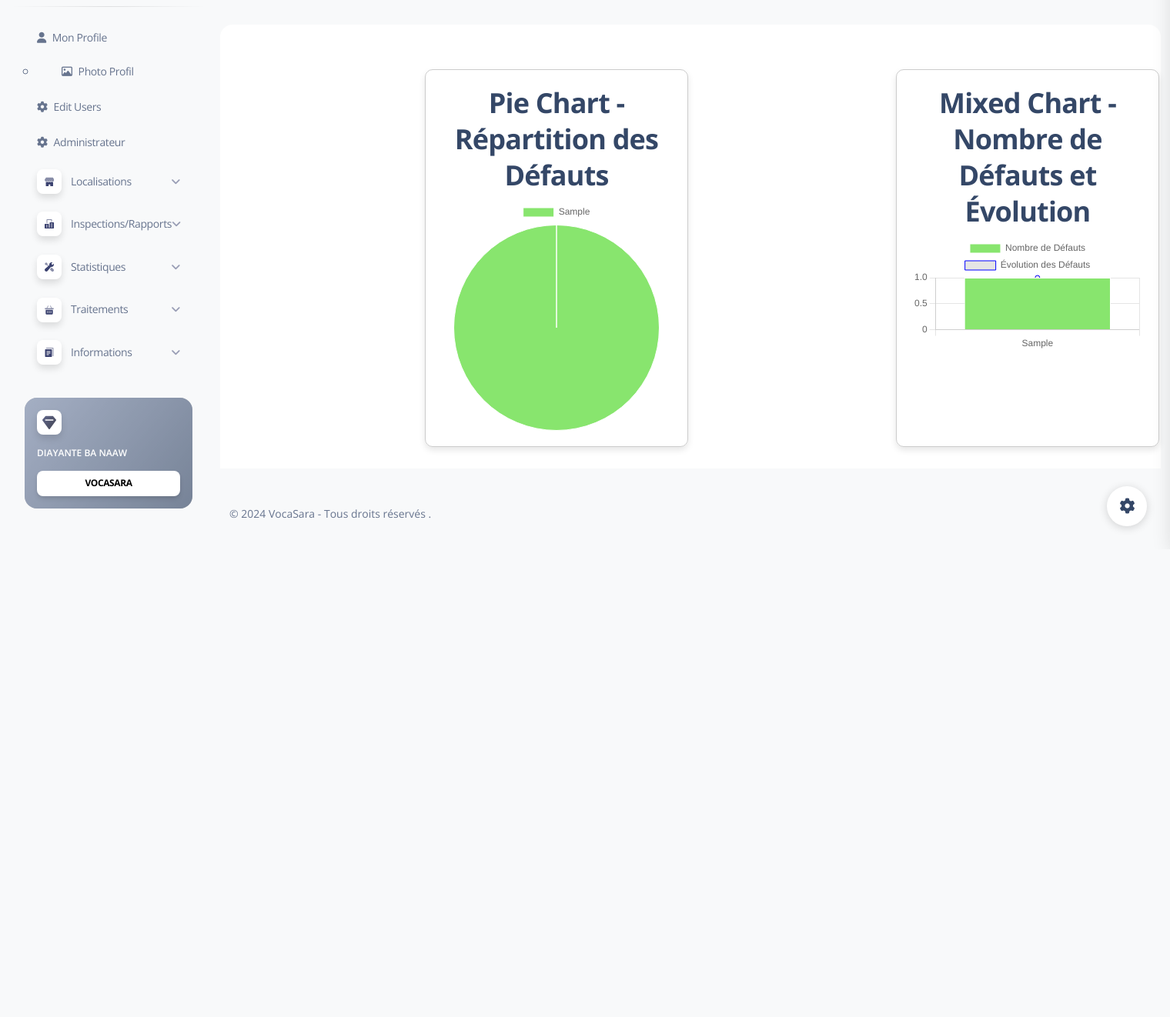
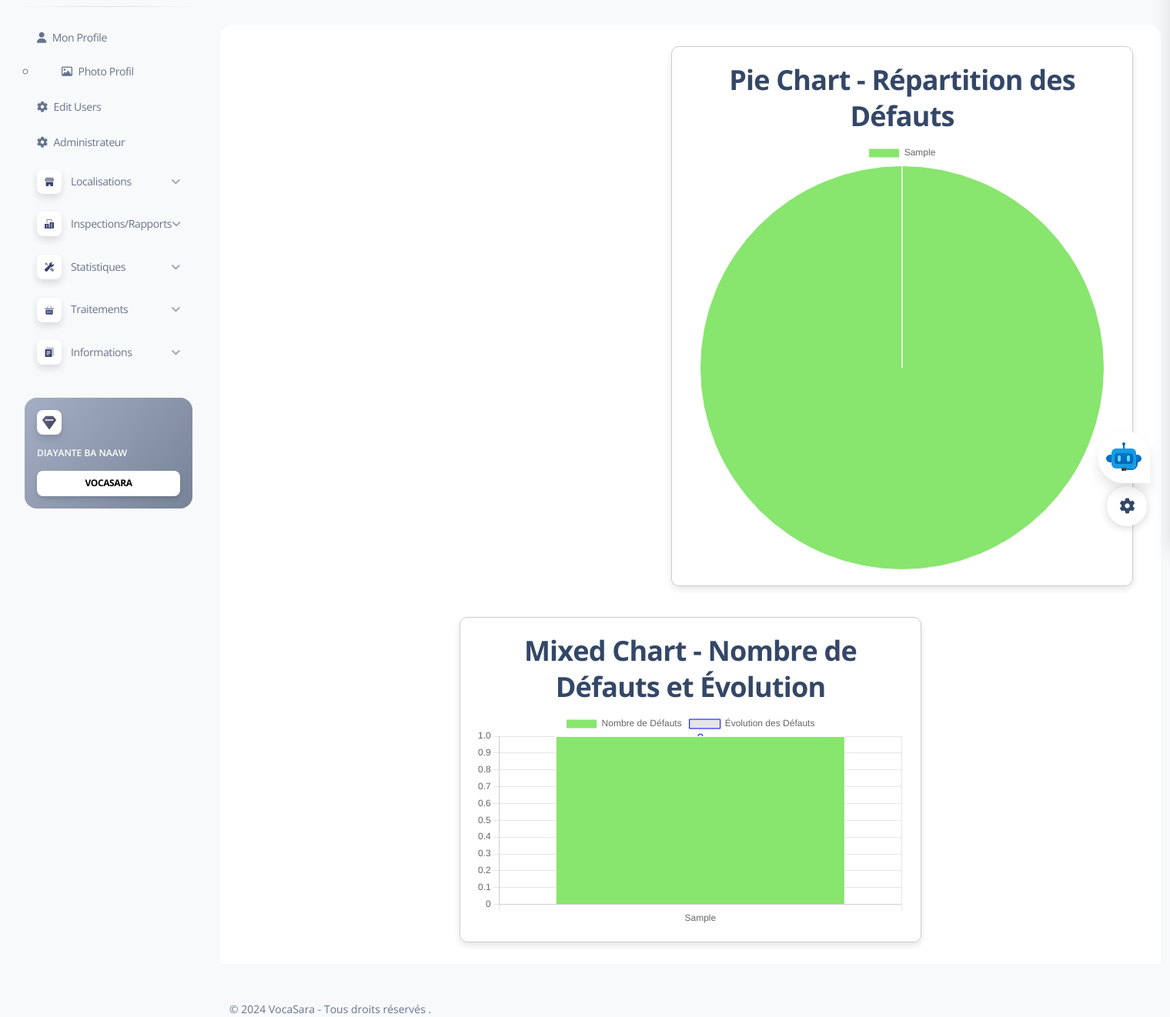
Before and after one commit to PapisKang/VocaSaraAppV2, a Flask app: page /statistiques in a window 1520 px wide. Shown: the part 86-1408 px from the top of the page at 77% size. Before the commit the page ends 778 px from the top, so only its background shows below. Run offline with Flask 3, Linux system fonts and the light colour scheme; a user stored in the database is signed in; tables that the repository leaves empty hold one stand-in row (values such as "Sample post"); parts of the project's set-up code (start-up, migrations or seed data) failed here and were passed over; some libraries are stand-ins or nearby versions; grey boxes are pictures that could not be loaded.

Commit message:
mise à jour des statistiques et ajout du chatbot
mise à jour des statistiques et ajout du chatbot

```diff
--- a/apps/static/assets/css/chatbot_style.css
+++ b/apps/static/assets/css/chatbot_style.css
@@ -16,8 +16,8 @@
 /* CHATBOX */
 .chatbox {
     position: fixed; /* Utiliser une position fixe pour que l'icône reste en bas à droite même en faisant défiler la page */
-    bottom: 30px;
-    right: 30px;
+    bottom: 100px;
+    right: 40px;
     width: 40px; /* Réduire la largeur de l'icône */
     height: 40px; /* Réduire la hauteur de l'icône */
     border-radius: 10%; /* Utiliser une forme de cercle pour l'icône */
--- a/apps/templates/Chatbot/chatbot.html
+++ b/apps/templates/Chatbot/chatbot.html
@@ -7,6 +7,7 @@
     <link rel="stylesheet" href="{{ config.ASSETS_ROOT }}/css/chatbot_style.css">
     <link rel="stylesheet" href="{{ config.ASSETS_ROOT }}/css/chatbot_cookie.css">
 </head>
+
 <body>
     <div class="container">
         <div class="chatbox">
--- a/apps/templates/includes/sidebar.html
+++ b/apps/templates/includes/sidebar.html
@@ -1,3 +1,5 @@
+
+{% include 'Chatbot/chatbot.html' %}
 
 <aside class="sidenav navbar navbar-vertical navbar-expand-xs border-0 border-radius-xl my-3 fixed-start ms-3 " id="sidenav-main">
     <div class="sidenav-header">
--- a/apps/templates/statistics/statistics.html
+++ b/apps/templates/statistics/statistics.html
@@ -12,29 +12,34 @@
 <script src="https://cdn.jsdelivr.net/npm/chart.js"></script>
 
 <style>
-
   .chart-container {
-    width: 100%;
+    width: 90%; /* Utiliser un pourcentage de la largeur */
     max-width: 600px; /* Ajustez la largeur maximale selon vos besoins */
-    margin: auto;
+    margin: 20px auto; /* Centrer le conteneur */
     padding: 20px;
-    margin-left: 250px;
-    margin-top: 50px;
     border: 1px solid #ccc;
     border-radius: 10px;
-    margin-bottom: 20px;
     box-shadow: 0 4px 8px rgba(0, 0, 0, 0.1);
+  }
+
+  @media (max-width: 768px) {
+    .chart-container {
+      margin: 20px 10px; /* Ajuster les marges pour les petits écrans */
+      width: calc(100% - 20px); /* Ajuster la largeur pour les petits écrans */
+    }
+
+    #container {
+      display: flex;
+      flex-direction: column;
+      align-items: center;
+    }
   }
 </style>
 
-
 <div class="container-fluid my-3 py-3">
   <div class="row">
-
-
-
     <div class="card-header text-center">
-              <div id="container" style="display:inline-flex; flex-direction: row;">
+      <div id="container" style="display:flex; flex-wrap: wrap; justify-content: center;">
         <div class="chart-container" style="margin-right: 20px;">
           <h2>Pie Chart - Répartition des Défauts</h2>
           <canvas id="defautChart"></canvas>
@@ -45,10 +50,7 @@
           <canvas id="mixedChart"></canvas>
         </div>
       </div>
-
-
     </div>
-
   </div>
 </div>
 
```
Also changed, not shown: apps/templates/accounts/profile.html (+17 -12 lines), apps/templates/statistics/statistics_invisible.html (+13 -15 lines), requirements.txt (+9 -0 lines). Lines whose indentation alone changed are shown as unchanged.
